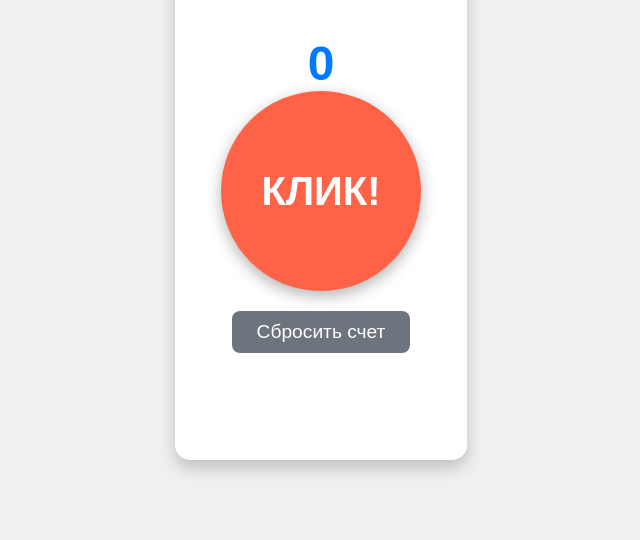
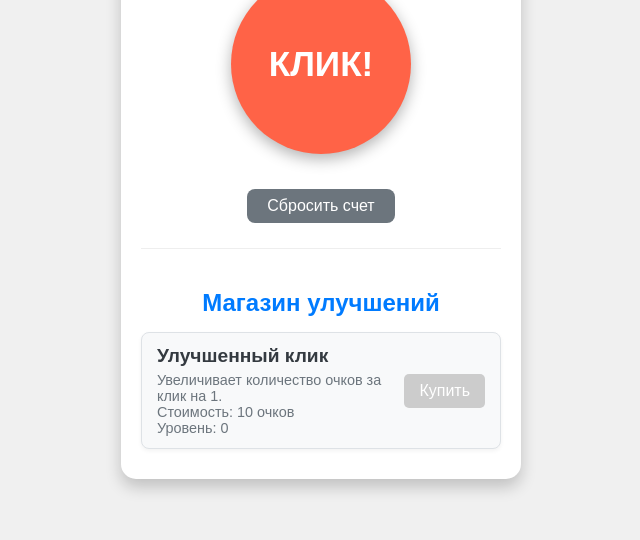
Before and after one commit to MrErko-code/my-telegram-webapp, a plain HTML site: page index.html in a window 1280 px wide. Shown: the part 260-800 px from the top of the page, without its empty margins (319-959 px from the left). Drawn offline with Linux system fonts and the light colour scheme.

Commit message:
index.html

```diff
--- a/index.html
+++ b/index.html
@@ -3,7 +3,7 @@
 <head>
     <meta charset="UTF-8">
     <meta name="viewport" content="width=device-width, initial-scale=1.0">
-    <title>Супер-Кликер!</title>
+    <title>Супер-Кликер с Апгрейдами!</title>
     <style>
         body {
             font-family: Arial, sans-serif;
@@ -16,55 +16,64 @@
             background-color: #f0f0f0;
             color: #333;
             text-align: center;
-            overflow: hidden; /* Предотвращаем прокрутку */
+            overflow: hidden;
+            padding: 10px; /* Добавим небольшой отступ */
+            box-sizing: border-box;
         }
         .game-container {
             background-color: #fff;
-            padding: 30px;
+            padding: 20px;
             border-radius: 15px;
             box-shadow: 0 8px 16px rgba(0, 0, 0, 0.2);
-            max-width: 90%;
+            max-width: 95%; /* Увеличим ширину */
+            width: 400px; /* Максимальная ширина для больших экранов */
             display: flex;
             flex-direction: column;
             align-items: center;
-            justify-content: center;
-            height: 80%; /* Занимает большую часть контейнера */
+            justify-content: space-between; /* Распределим элементы */
+            height: auto; /* Высота по содержимому */
+            min-height: 500px; /* Минимальная высота */
             box-sizing: border-box;
         }
+        h1 {
+            color: #007bff;
+            margin-bottom: 10px;
+        }
+        #score {
+            margin-bottom: 20px;
+            font-size: 3.5em; /* Увеличим размер счета */
+            font-weight: bold;
+            color: #007bff;
+            min-width: 100px;
+        }
         #clickButton {
-            width: 200px;
-            height: 200px;
-            background-color: #ff6347; /* Томатный цвет */
+            width: 180px; /* Немного уменьшим кнопку */
+            height: 180px;
+            background-color: #ff6347;
             color: white;
-            font-size: 2.5em;
+            font-size: 2.2em;
             font-weight: bold;
             border: none;
-            border-radius: 50%; /* Круглая кнопка */
+            border-radius: 50%;
             cursor: pointer;
             display: flex;
             justify-content: center;
             align-items: center;
             transition: transform 0.1s ease-out, background-color 0.3s ease;
             box-shadow: 0 5px 15px rgba(0, 0, 0, 0.3);
-            user-select: none; /* Запрещаем выделение текста */
-            -webkit-tap-highlight-color: transparent; /* Убираем синюю подсветку при тапе на мобильных */
+            user-select: none;
+            -webkit-tap-highlight-color: transparent;
+            margin-bottom: 20px;
         }
         #clickButton:active {
-            transform: scale(0.95); /* Эффект нажатия */
+            transform: scale(0.95);
             background-color: #e0523a;
         }
-        #score {
-            margin-top: 30px;
-            font-size: 3em;
-            font-weight: bold;
-            color: #007bff;
-            min-width: 100px; /* Чтобы счетчик не "прыгал" */
-        }
         #resetButton {
-            margin-top: 20px;
-            padding: 10px 25px;
-            font-size: 1.2em;
-            background-color: #6c757d; /* Серый цвет */
+            margin-top: 15px;
+            padding: 8px 20px;
+            font-size: 1em;
+            background-color: #6c757d;
             color: white;
             border: none;
             border-radius: 8px;
@@ -81,7 +90,7 @@
             font-weight: bold;
             opacity: 0;
             animation: fadeOutUp 0.8s ease-out forwards;
-            pointer-events: none; /* Чтобы не мешало кликам */
+            pointer-events: none;
         }
 
         @keyframes fadeOutUp {
@@ -94,6 +103,60 @@
                 opacity: 0;
             }
         }
+
+        /* Стили для магазина апгрейдов */
+        .upgrades-section {
+            width: 100%;
+            margin-top: 25px;
+            border-top: 1px solid #eee;
+            padding-top: 20px;
+        }
+        .upgrades-section h2 {
+            color: #007bff;
+            margin-bottom: 15px;
+            font-size: 1.5em;
+        }
+        .upgrade-item {
+            display: flex;
+            justify-content: space-between;
+            align-items: center;
+            background-color: #f8f9fa;
+            border: 1px solid #dee2e6;
+            border-radius: 8px;
+            padding: 12px 15px;
+            margin-bottom: 10px;
+            box-shadow: 0 2px 4px rgba(0, 0, 0, 0.05);
+        }
+        .upgrade-info {
+            text-align: left;
+        }
+        .upgrade-info h3 {
+            margin: 0 0 5px 0;
+            font-size: 1.2em;
+            color: #343a40;
+        }
+        .upgrade-info p {
+            margin: 0;
+            font-size: 0.9em;
+            color: #6c757d;
+        }
+        .upgrade-button {
+            padding: 8px 15px;
+            font-size: 1em;
+            background-color: #28a745;
+            color: white;
+            border: none;
+            border-radius: 5px;
+            cursor: pointer;
+            transition: background-color 0.3s ease;
+        }
+        .upgrade-button:hover:not(:disabled) {
+            background-color: #218838;
+        }
+        .upgrade-button:disabled {
+            background-color: #cccccc;
+            cursor: not-allowed;
+        }
     </style>
 </head>
 <body>
@@ -102,83 +165,115 @@
         <div id="score">0</div>
         <button id="clickButton">КЛИК!</button>
         <button id="resetButton">Сбросить счет</button>
+
+        <div class="upgrades-section">
+            <h2>Магазин улучшений</h2>
+            <div class="upgrade-item">
+                <div class="upgrade-info">
+                    <h3>Улучшенный клик</h3>
+                    <p>Увеличивает количество очков за клик на 1.</p>
+                    <p>Стоимость: <span id="upgrade1Cost">10</span> очков</p>
+                    <p>Уровень: <span id="upgrade1Level">0</span></p>
+                </div>
+                <button id="buyUpgrade1" class="upgrade-button">Купить</button>
+            </div>
+            </div>
     </div>
 
     <script src="https://telegram.org/js/telegram-web-app.js"></script>
     <script>
         let score = 0;
+        let clicksPerTap = 1; // Сколько очков даёт один клик
+        let upgrade1Level = 0;
+        let upgrade1Cost = 10;
+        const upgrade1CostMultiplier = 1.5; // Множитель стоимости для следующего уровня
+
         const scoreDisplay = document.getElementById('score');
         const clickButton = document.getElementById('clickButton');
         const resetButton = document.getElementById('resetButton');
-        const gameContainer = document.querySelector('.game-container'); // Для анимации
+
+        const upgrade1CostDisplay = document.getElementById('upgrade1Cost');
+        const upgrade1LevelDisplay = document.getElementById('upgrade1Level');
+        const buyUpgrade1Button = document.getElementById('buyUpgrade1');
+
+        // Функция для обновления интерфейса магазина
+        function updateUpgradeShop() {
+            upgrade1CostDisplay.textContent = Math.ceil(upgrade1Cost); // Округляем стоимость до целого
+            upgrade1LevelDisplay.textContent = upgrade1Level;
+
+            // Отключаем кнопку, если недостаточно очков
+            if (score >= upgrade1Cost) {
+                buyUpgrade1Button.disabled = false;
+            } else {
+                buyUpgrade1Button.disabled = true;
+            }
+        }
 
         // Функция для обработки клика
         function handleClick(event) {
-            score++;
+            score += clicksPerTap; // Увеличиваем счет на clicksPerTap
             scoreDisplay.textContent = score;
+            updateUpgradeShop(); // Обновляем магазин после каждого клика
 
-            // Создаем анимацию "+1"
+            // Создаем анимацию "+N"
             const animation = document.createElement('div');
-            animation.textContent = '+1';
+            animation.textContent = `+${clicksPerTap}`; // Показываем, сколько очков добавилось
             animation.classList.add('click-animation');
 
-            // Позиционируем анимацию рядом с местом клика
-            // event.clientX/Y дают координаты относительно окна,
-            // нужно скорректировать относительно контейнера игры
             const rect = clickButton.getBoundingClientRect();
             animation.style.left = `${event.clientX - rect.left}px`;
             animation.style.top = `${event.clientY - rect.top}px`;
 
-            // Добавляем к кнопке, чтобы позиционирование было относительно нее
             clickButton.appendChild(animation);
 
-            // Удаляем элемент анимации после завершения анимации
             animation.addEventListener('animationend', () => {
                 animation.remove();
             });
         }
 
         // Функция для сброса счета
-        function resetScore() {
+        function resetGame() {
             score = 0;
+            clicksPerTap = 1;
+            upgrade1Level = 0;
+            upgrade1Cost = 10;
             scoreDisplay.textContent = score;
-            // Можно добавить сообщение для пользователя, если нужно
-            // Telegram.WebApp.showAlert('Счет сброшен!');
+            updateUpgradeShop(); // Обновляем магазин после сброса
+        }
+
+        // Функция для покупки улучшения "Улучшенный клик"
+        function buyUpgrade1() {
+            if (score >= upgrade1Cost) {
+                score -= upgrade1Cost; // Вычитаем стоимость
+                clicksPerTap++; // Увеличиваем очки за клик
+                upgrade1Level++; // Увеличиваем уровень улучшения
+                upgrade1Cost *= upgrade1CostMultiplier; // Увеличиваем стоимость следующего уровня
+
+                scoreDisplay.textContent = score; // Обновляем счет
+                updateUpgradeShop(); // Обновляем магазин
+            } else {
+                // Это сообщение не должно появляться, так как кнопка будет отключена
+                // Но на всякий случай оставим
+                if (window.Telegram && window.Telegram.WebApp) {
+                    Telegram.WebApp.showAlert('Недостаточно очков для покупки!');
+                } else {
+                    alert('Недостаточно очков для покупки!');
+                }
+            }
         }
 
         // Добавляем обработчики событий
         clickButton.addEventListener('click', handleClick);
-        resetButton.addEventListener('click', resetScore);
+        resetButton.addEventListener('click', resetGame);
+        buyUpgrade1Button.addEventListener('click', buyUpgrade1);
 
-        // Опционально: Отправка счета в бота при закрытии WebApp
-        // Telegram.WebApp.onEvent('mainButtonClicked', function() {
-        //     // Пример: отправка счета, когда пользователь нажимает главную кнопку бота
-        //     // (если она настроена и видна)
-        //     if (window.Telegram && window.Telegram.WebApp) {
-        //         Telegram.WebApp.sendData(JSON.stringify({ type: 'game_score', score: score }));
-        //     }
-        // });
-
-        // Или отправка счета при закрытии WebApp
-        // window.addEventListener('beforeunload', function() {
-        //     if (window.Telegram && window.Telegram.WebApp) {
-        //         Telegram.WebApp.sendData(JSON.stringify({ type: 'game_score', score: score }));
-        //     }
-        // });
-
-        // Инициализация Telegram WebApp (если нужно показать главную кнопку или другие элементы)
+        // Инициализация Telegram WebApp
         if (window.Telegram && window.Telegram.WebApp) {
             Telegram.WebApp.ready();
-            // Если вы хотите, чтобы WebApp сам закрывался по кнопке вверху,
-            // можно использовать Telegram.WebApp.close();
-            // Но в WebApp обычно есть своя кнопка закрытия, встроенная в интерфейс Telegram.
-            // Также можно настроить главную кнопку бота:
-            // Telegram.WebApp.MainButton.setText('Отправить счет в бота').show();
-            // Telegram.WebApp.MainButton.onClick(function() {
-            //     Telegram.WebApp.sendData(JSON.stringify({ type: 'game_score', score: score }));
-            //     Telegram.WebApp.close();
-            // });
         }
+
+        // Первичное обновление магазина при загрузке
+        updateUpgradeShop();
     </script>
 </body>
 </html>
```
